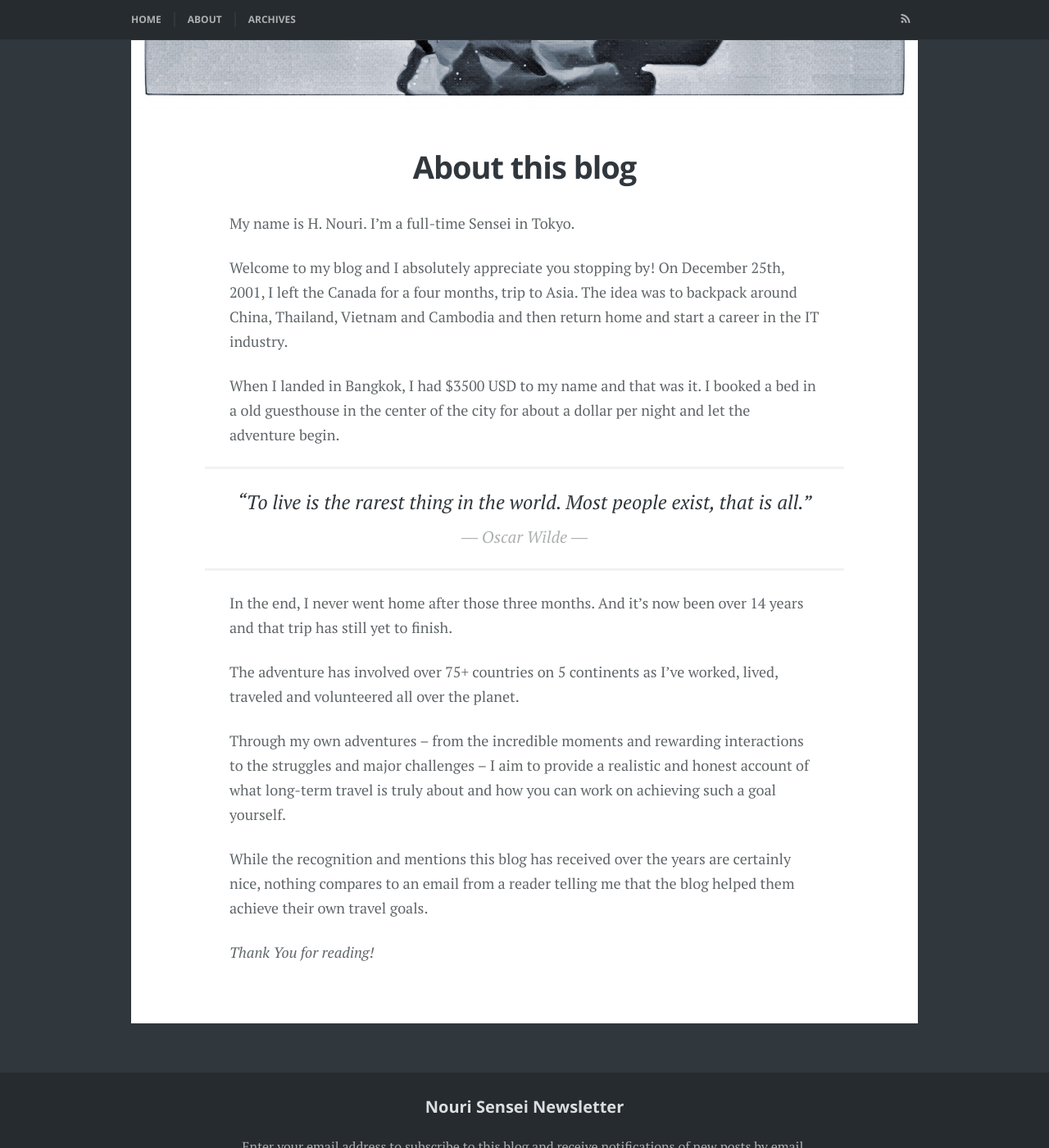
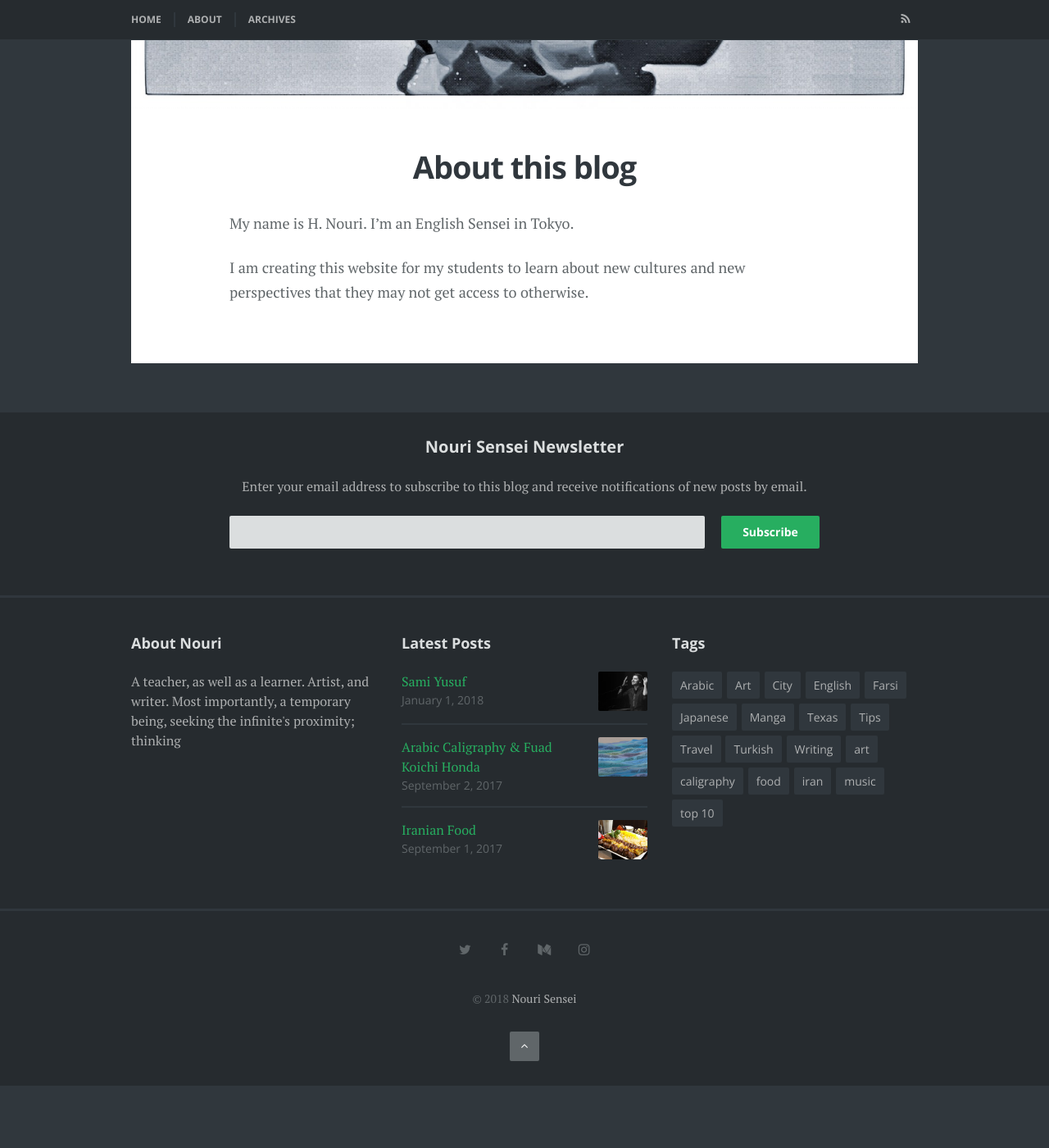
Before and after one commit to nourijp/chihaya, a Jekyll site: the page built from about.md, in a window 1280 px wide and 1400 px high, scrolled down 836 px. Shown: the whole window at 82% size. Built offline with Jekyll 4.4.1, drawn with Linux system fonts in a browser that asks for light colours; some web fonts are replaced; after the commit the page ends 2160 px from its top, so only the background shows below that.

Commit message:
Update about.md

```diff
--- a/about.md
+++ b/about.md
@@ -5,20 +5,6 @@ description: An optional about page for BlogBox Jekyll theme
 featured_image: aboutPage.jpg
 ---
 
-My name is H. Nouri. I’m a full-time Sensei in Tokyo.
+My name is H. Nouri. I’m an English Sensei in Tokyo.
 
-Welcome to my blog and I absolutely appreciate you stopping by! On December 25th, 2001, I left the Canada for a four months, trip to Asia. The idea was to backpack around China, Thailand, Vietnam and Cambodia and then return home and start a career in the IT industry.
-
-When I landed in Bangkok, I had $3500 USD to my name and that was it. I booked a bed in a old guesthouse in the center of the city for about a dollar per night and let the adventure begin.
-
-> “To live is the rarest thing in the world. Most people exist, that is all.” <cite>― Oscar Wilde ―</cite>
-
-In the end, I never went home after those three months. And it’s now been over 14 years and that trip has still yet to finish.
-
-The adventure has involved over 75+ countries on 5 continents as I’ve worked, lived, traveled and volunteered all over the planet.
-
-Through my own adventures – from the incredible moments and rewarding interactions to the struggles and major challenges – I aim to provide a realistic and honest account of what long-term travel is truly about and how you can work on achieving such a goal yourself.
-
-While the recognition and mentions this blog has received over the years are certainly nice, nothing compares to an email from a reader telling me that the blog helped them achieve their own travel goals.
-
-*Thank You for reading!*
+I am creating this website for my students to learn about new cultures and new perspectives that they may not get access to otherwise.
```
